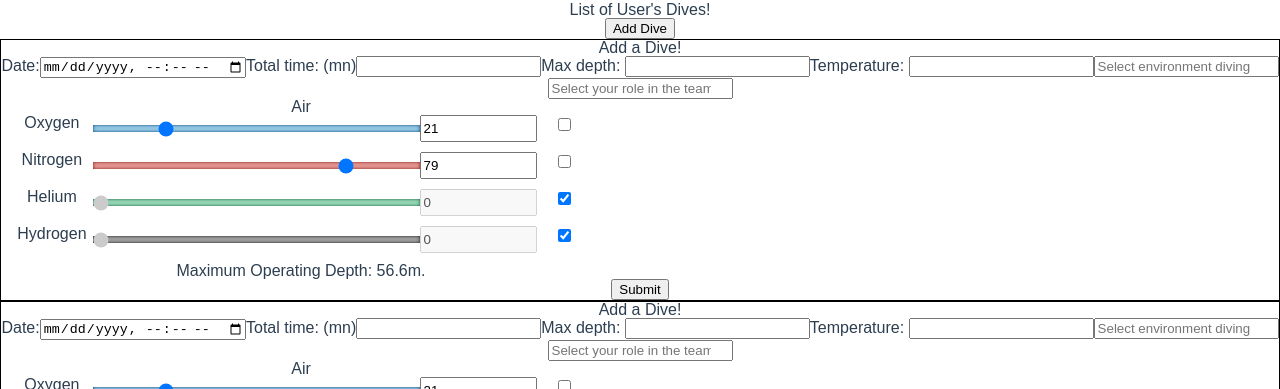
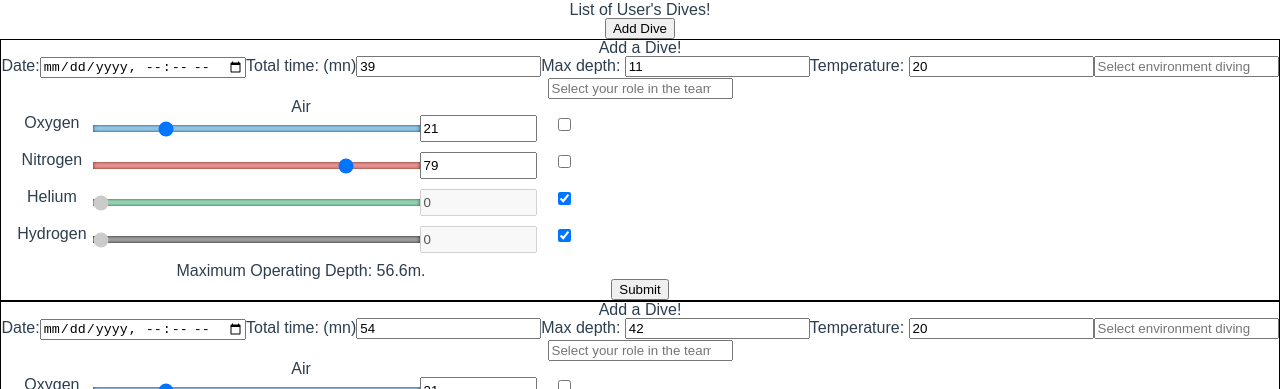
Before and after one commit to Azimaet/front_bubbbles, a Vue app: page / in a window 1280 px wide. Shown: the part 261-650 px from the top of the page. Built offline with nearby package versions, Linux system fonts and the light colour scheme.

Commit message:
Feat. [DivesList] wip

```diff
--- a/src/components/Organisms/DiveForm/Dive.js
+++ /dev/null
@@ -1,5 +0,0 @@
-export class Dive {
-  constructor() {
-    this.gasTank = {};
-  }
-}
--- a/src/components/Organisms/DiveForm/DiveForm.vue
+++ b/src/components/Organisms/DiveForm/DiveForm.vue
@@ -9,14 +9,29 @@
       :value="dive.date ? dive.date : timestamp"
     />
 
-    <label for="max_depth">Total time: (mn)</label>
-    <input type="number" name="total-time" required />
+    <label for="total-time">Total time: (mn)</label>
+    <input
+      type="number"
+      name="total-time"
+      :value="dive.totalTime ? dive.totalTime : 40"
+      required
+    />
 
-    <label for="max_depth">Max depth: </label>
-    <input type="number" name="max-depth" required />
+    <label for="max-depth">Max depth: </label>
+    <input
+      type="number"
+      name="max-depth"
+      :value="dive.maxDepth ? dive.maxDepth : 18"
+      required
+    />
 
     <label for="temperature">Temperature: </label>
-    <input type="text" name="temperature" />
+    <input
+      type="text"
+      name="temperature"
+      :value="dive.temperature ? dive.temperature : 20"
+      required
+    />
 
     <input list="environment" placeholder="Select environment diving" />
     <datalist id="environment">
@@ -58,28 +73,12 @@
       type: Object,
     },
   },
-  methods: {
-    getNow: function() {
-      const today = new Date();
-      const date =
-        today.getFullYear() +
-        "-" +
-        (today.getMonth() + 1) +
-        "-" +
-        today.getDate();
-      const time =
-        today.getHours() + ":" + today.getMinutes() + ":" + today.getSeconds();
-      const dateTime = date + " " + time;
-      this.timestamp = dateTime;
-    },
-  },
-  data() {
+  setup() {
+    const timestamp = new Date().toISOString();
+
     return {
-      timestamp: "",
+      timestamp,
     };
-  },
-  created() {
-    setInterval(this.getNow, 1000);
   },
 };
 </script>
```
